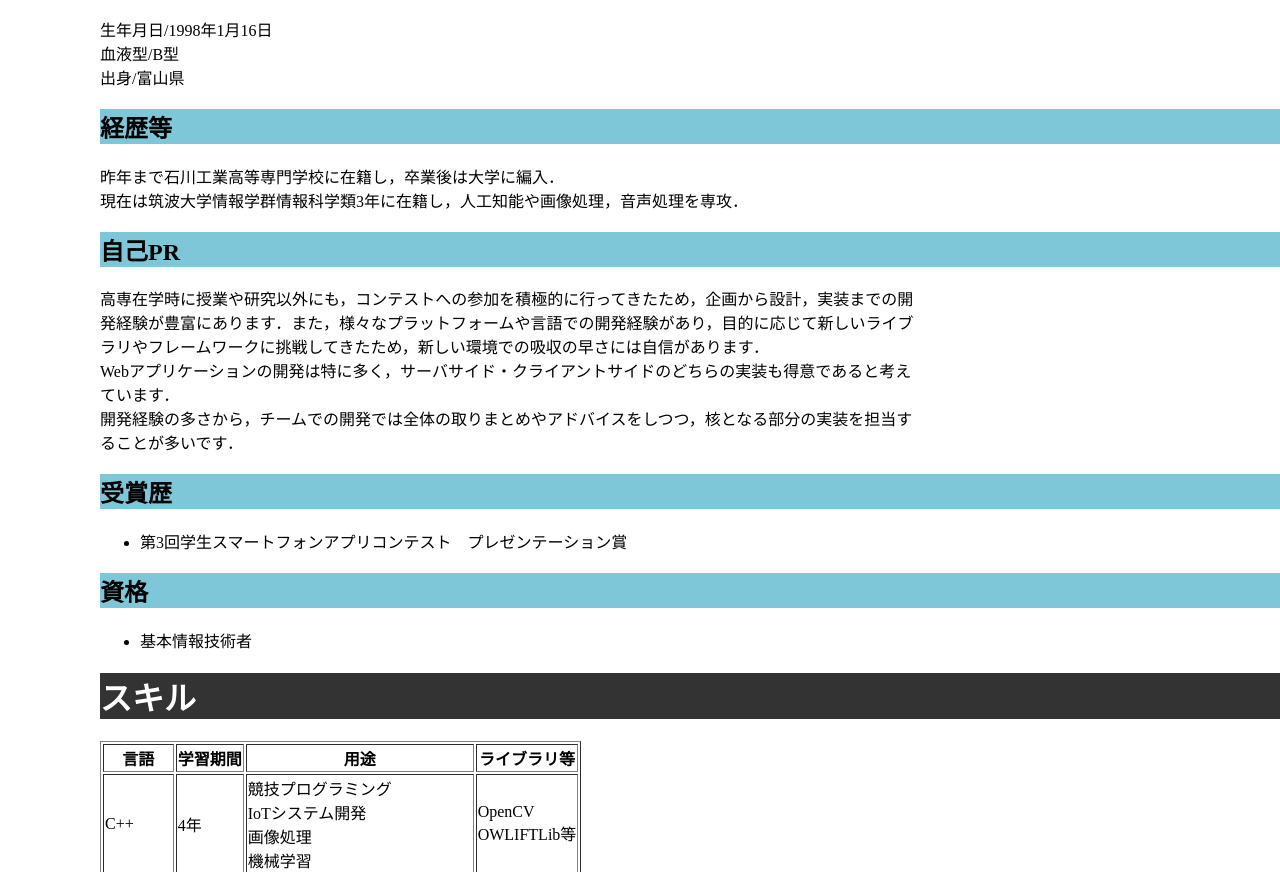
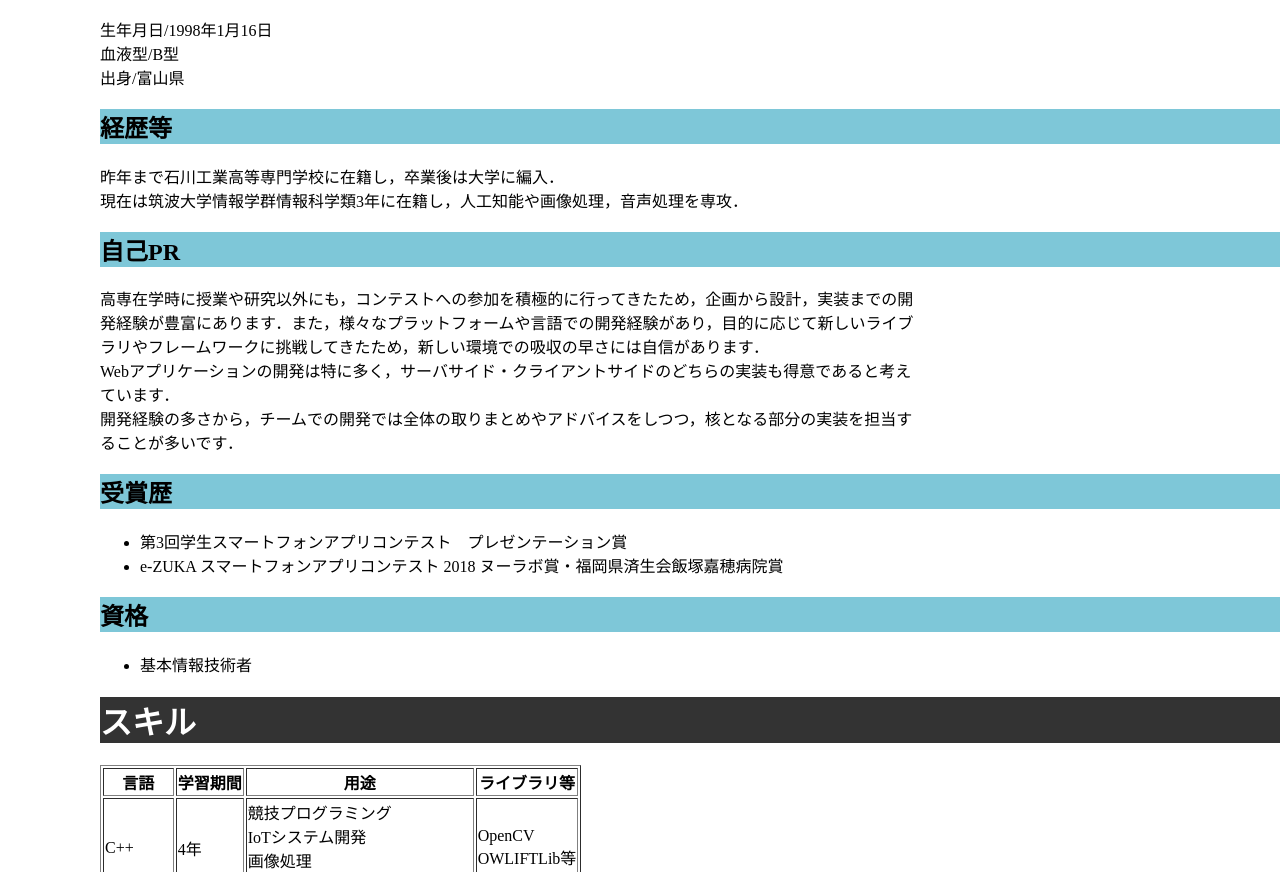
Before and after one commit to yukinameko/Portfolio, a plain HTML site: page index.html in a window 1280 px wide. Shown: the part 228-1100 px from the top of the page. Drawn offline with Linux system fonts and the light colour scheme.

Commit message:
受賞歴の更新

```diff
--- a/index.html
+++ b/index.html
@@ -35,6 +35,7 @@
 		<h2>受賞歴</h2>
 		<ul>
 			<li>第3回学生スマートフォンアプリコンテスト　プレゼンテーション賞</li>
+			<li>e-ZUKA スマートフォンアプリコンテスト 2018  ヌーラボ賞・福岡県済生会飯塚嘉穂病院賞</li>
 		</ul>
 
 		<h2>資格</h2>
```
